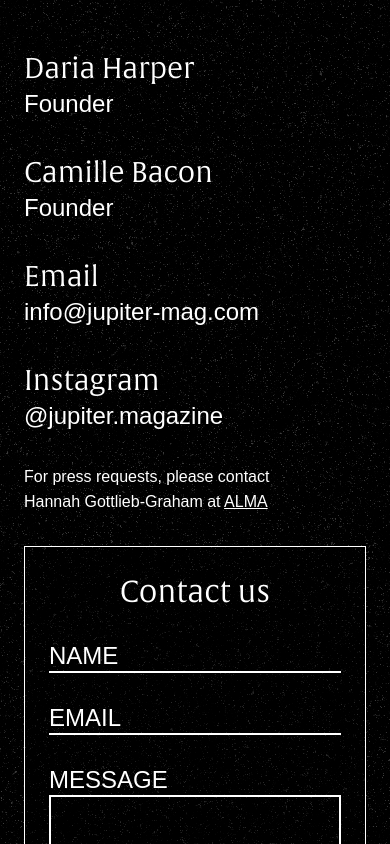
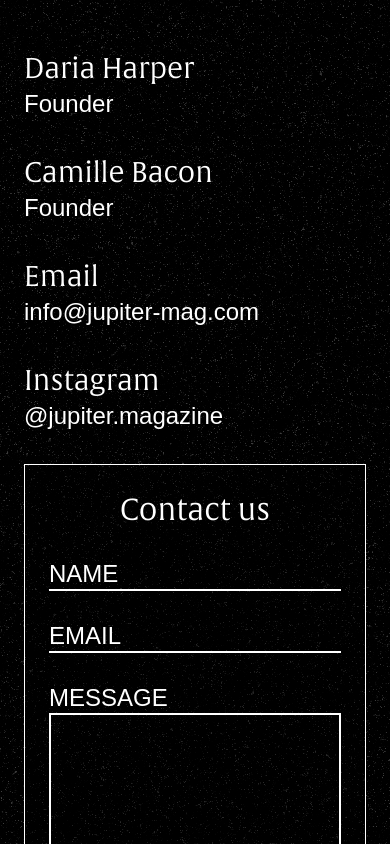
Before and after one commit to lizetteayala1211/jupiter-mag, a Next.js app: page /contact in a window 390 px wide. Shown: the top 844 px of the page. Built offline with nearby package versions, Linux system fonts and the light colour scheme; no server answers; a web font is replaced by a local one.

Commit message:
remove mobile press

```diff
--- a/src/app/contact/mobile/index.tsx
+++ b/src/app/contact/mobile/index.tsx
@@ -28,7 +28,7 @@
         <h2 style={{ fontSize: "24px" }}>@jupiter.magazine</h2>
       </div>
 
-      <p style={{ maxWidth: "300px" }}>
+      {/* <p style={{ maxWidth: "300px" }}>
         For press requests, please contact Hannah Gottlieb-Graham at{" "}
         <a
           style={{ textDecoration: "underline" }}
@@ -36,7 +36,7 @@
         >
           ALMA
         </a>
-      </p>
+      </p> */}
       <ContactForm />
     </div>
   )
```
